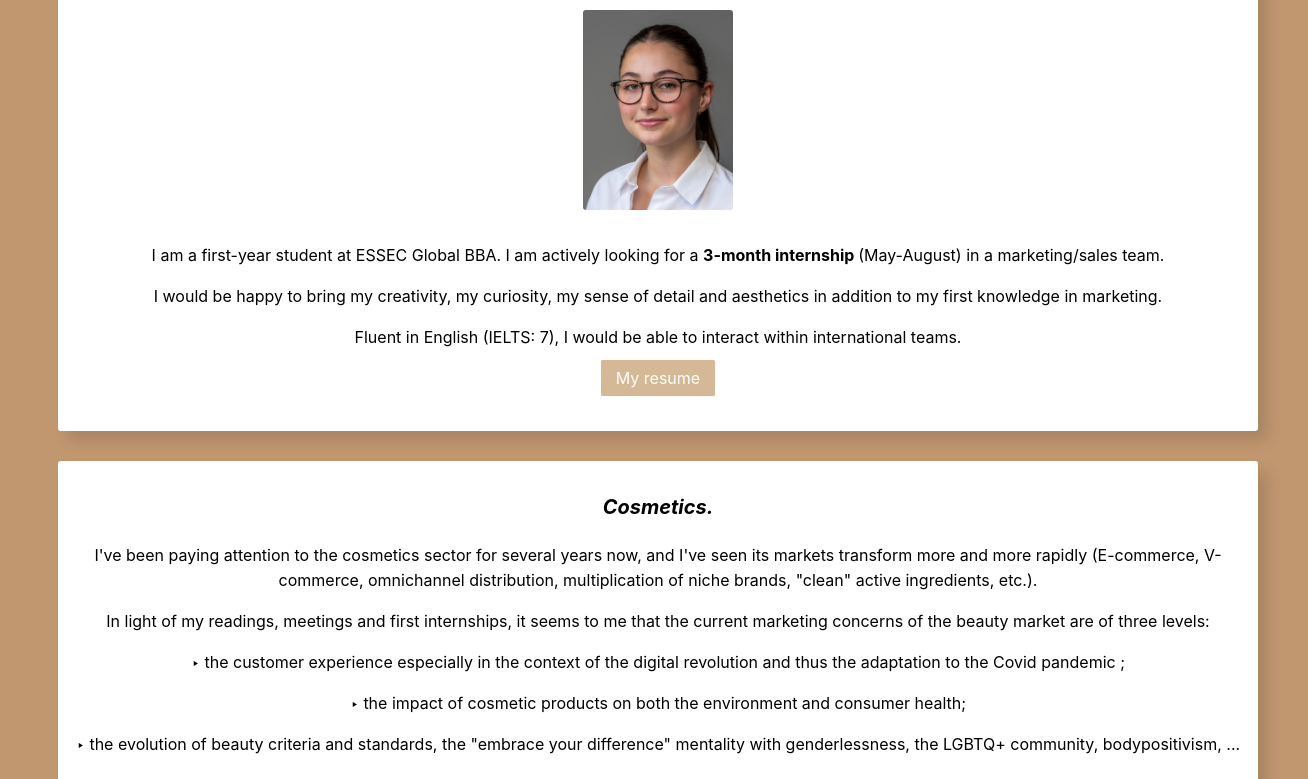
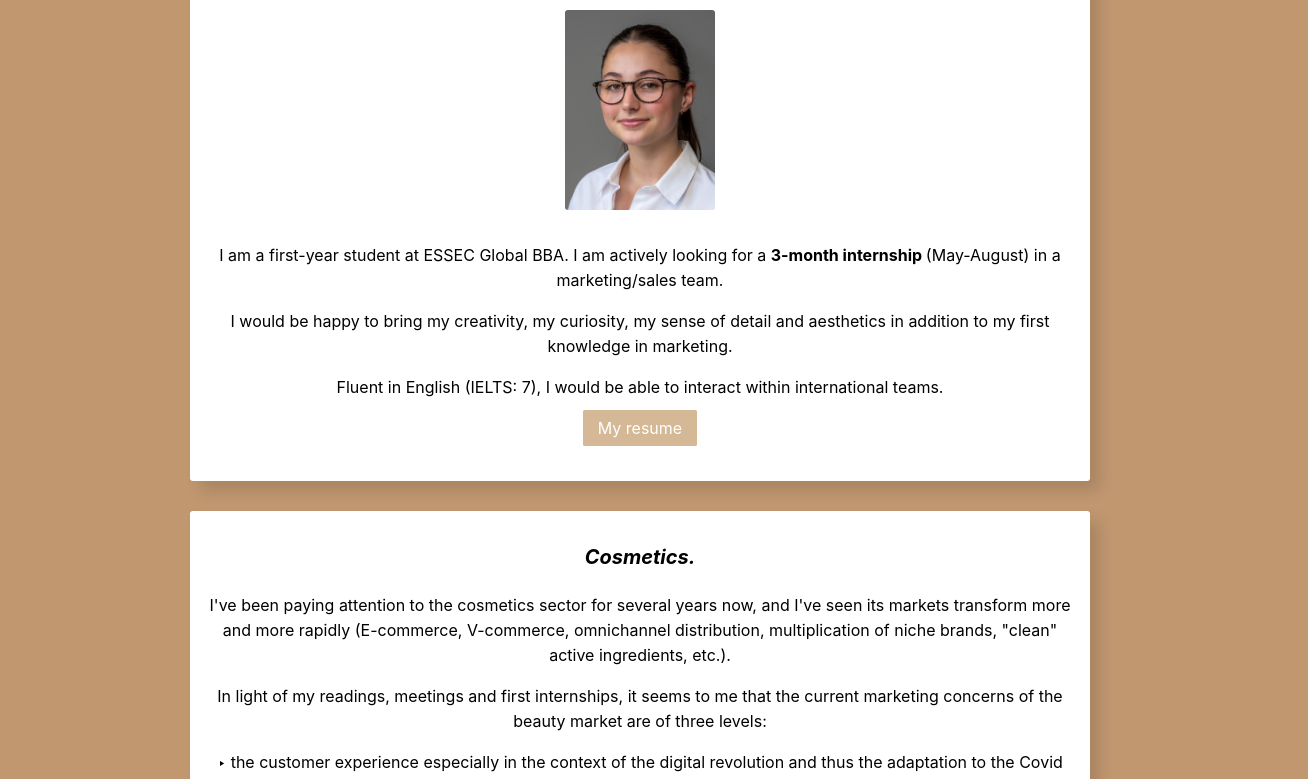
Before and after one commit to camilleavignon/my-profile, a plain HTML site: page index.html in a window 1280 px wide. Shown: the part 132-911 px from the top of the page, 1308 px wide, since content can reach past the window. Drawn offline with Linux system fonts and the light colour scheme.

Commit message:
Update style.css

```diff
--- a/style.css
+++ b/style.css
@@ -59,9 +59,9 @@ a:hover {
 	padding-bottom: 24px
 }
 
-@media (max-width: 2000px) {
+@media (max-width: 3000px) {
 .container {
-width: 1300px;
+width: 1000px;
 }
 }
 
```
